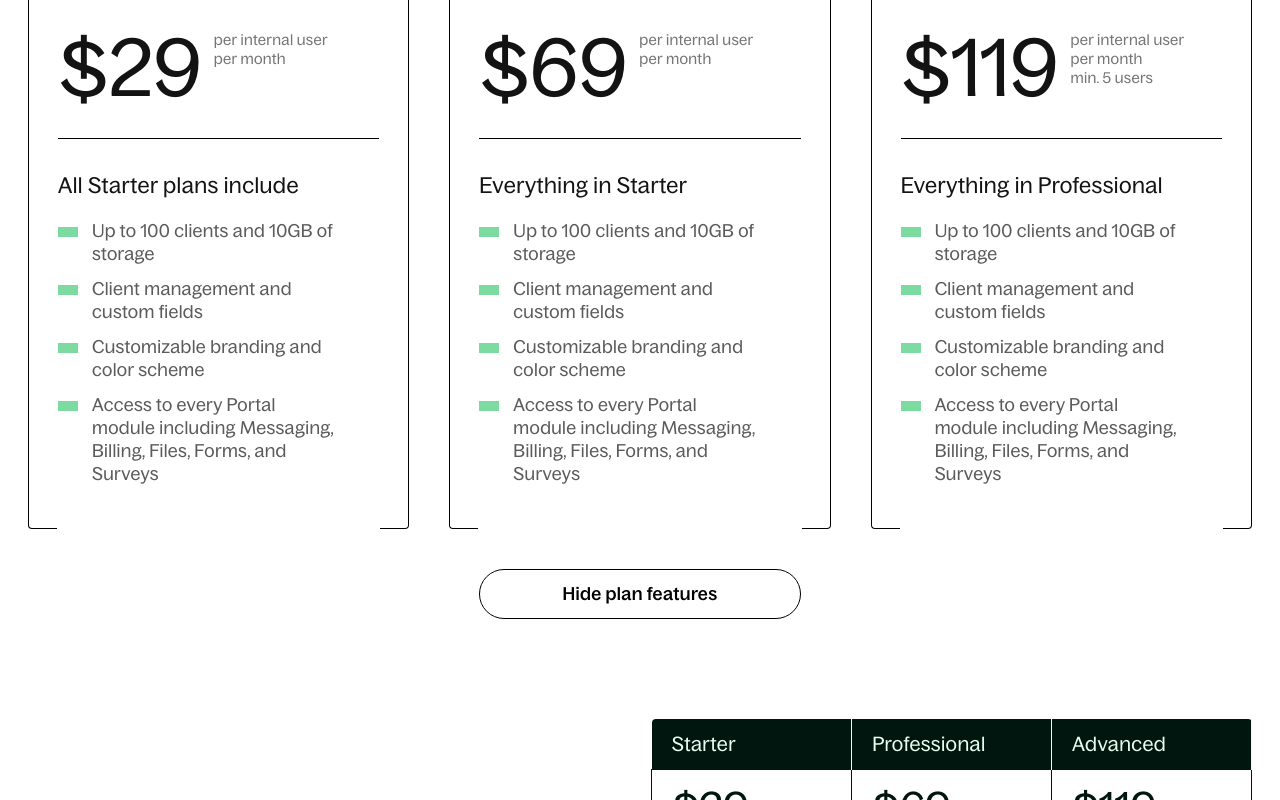
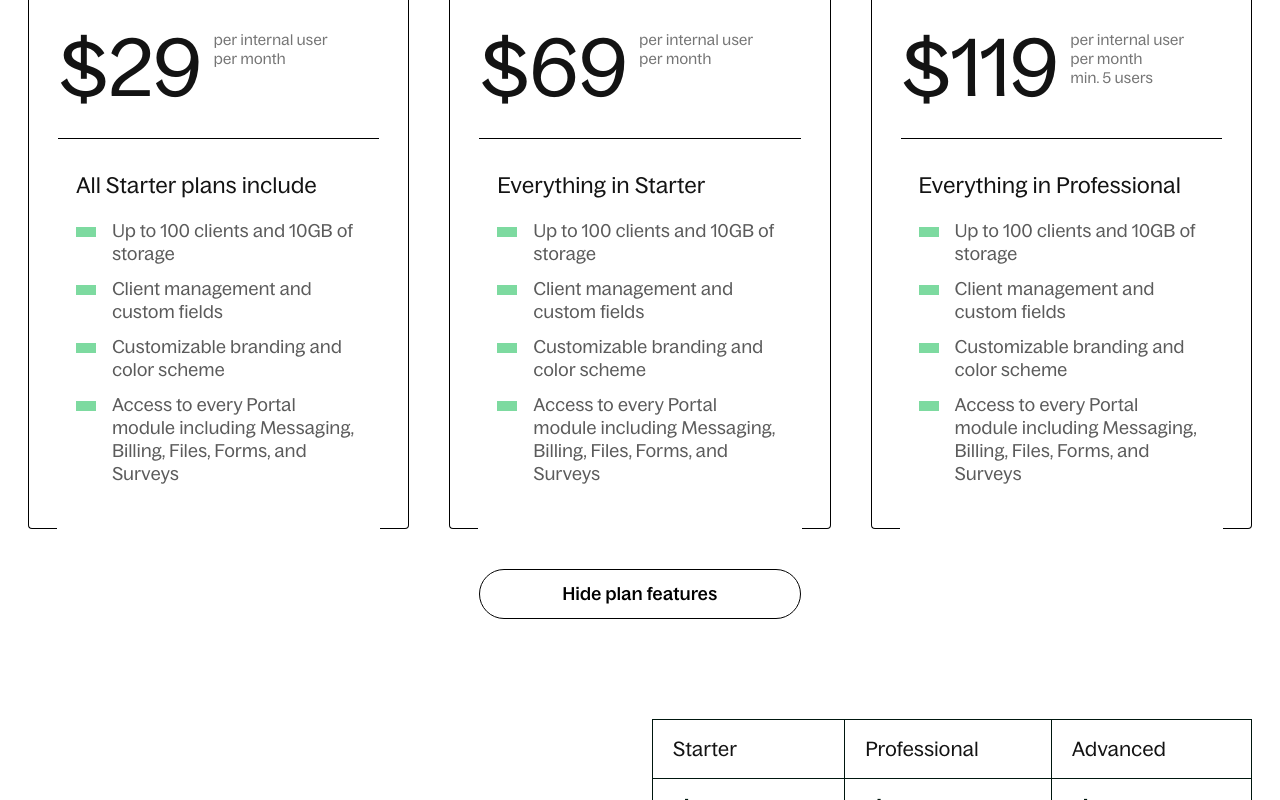
Before and after one commit to nastyaeremina/assembly-editions, a Next.js app: page /pricing in a window 1280 px wide. Shown: the part 760-1560 px from the top of the page. Built offline with nearby package versions, Linux system fonts and the light colour scheme.

Commit message:
pricing page feedback

```diff
--- a/pages/pricing/index.js
+++ b/pages/pricing/index.js
@@ -211,10 +211,10 @@ export default function NewIndex() {
               <table>
                 <thead>
                   <tr>
-                    <th className="tableBorder"></th>
-                    <th className="radius">Starter</th>
-                    <th>Professional</th>
-                    <th className="rightradius">Advanced</th>
+                    <td className="tableBorder"></td>
+                    <td className="radius">Starter</td>
+                    <td>Professional</td>
+                    <td className="rightradius">Advanced</td>
                   </tr>
                 </thead>
                 <tbody>
--- a/styles/pricingstyles.js
+++ b/styles/pricingstyles.js
@@ -177,6 +177,7 @@ const PricePlan = styled.ul`
   padding-top: 32px;
   max-width: 285px;
   width: 100%;
+  margin: 0 auto;
   h4 {
     color: ${({ theme }) => theme.colors.title};
     ${Body2};
@@ -189,7 +190,7 @@ const PricePlan = styled.ul`
 `;
 const PricePlanWrap = styled.li`
   display: flex;
-  gap: 14px;
+  gap: 16px;
   margin: 12px 0 0 0;
   align-items: flex-start;
   p {
@@ -197,8 +198,8 @@ const PricePlanWrap = styled.li`
     letter-spacing: 0.02em;
     ${Body4};
     margin: 0;
-    max-width: 249px;
-    width: 100%;
+    /* max-width: 249px;
+    width: 100%; */
   }
 `;
 const PlanPlanSub = styled.div``;
```
